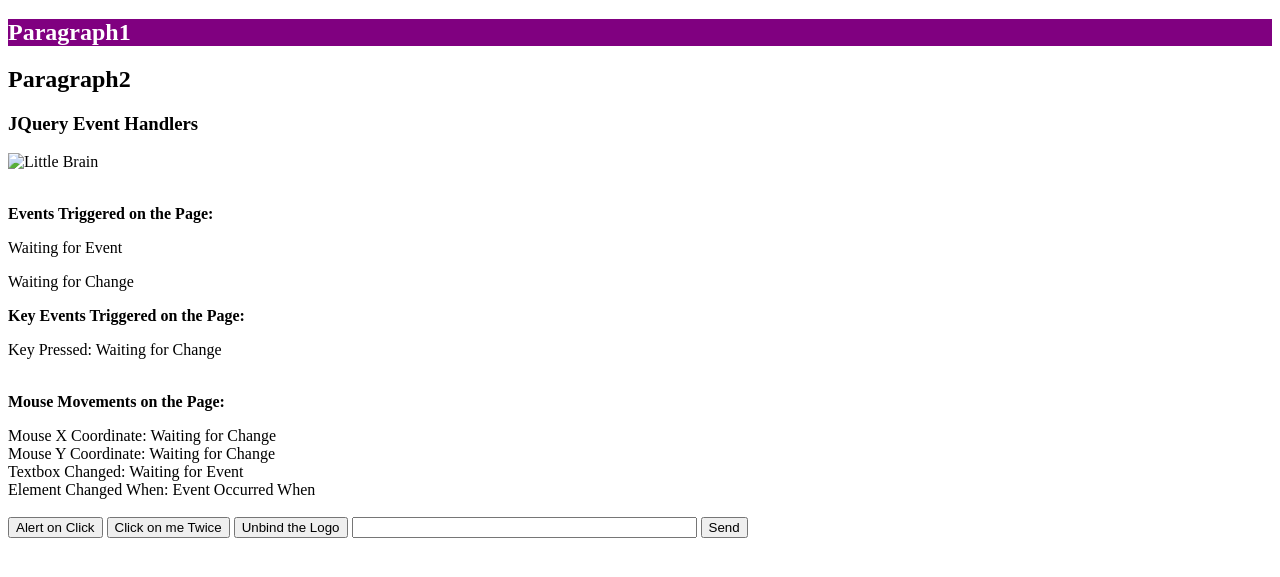
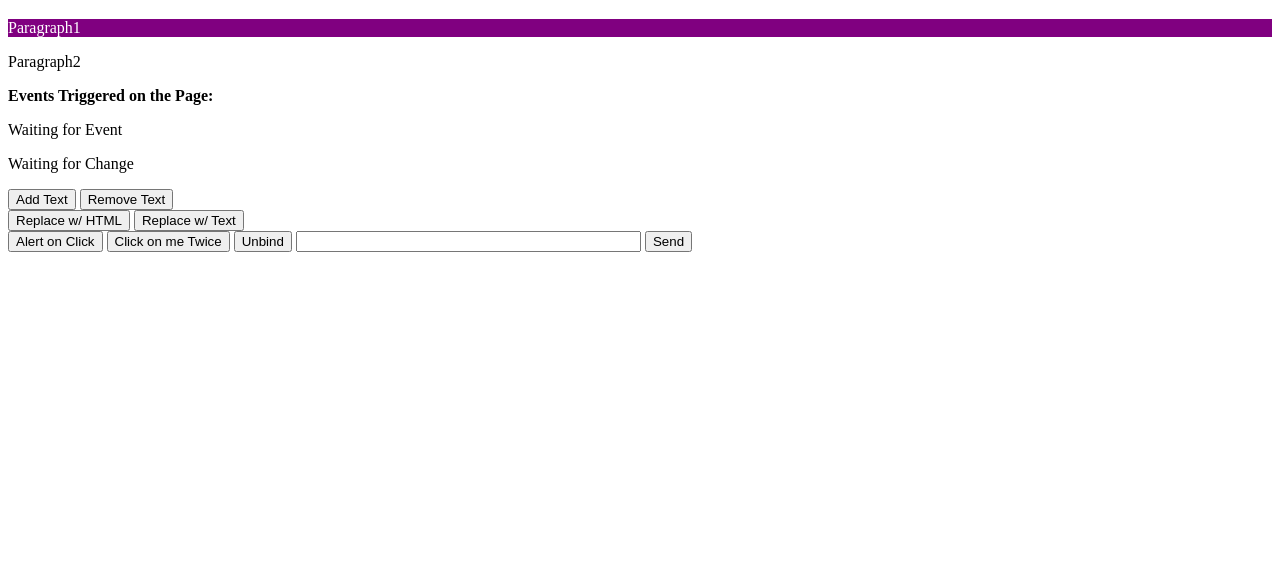
Before and after one commit to NathanaelChow/ChowN-Portfolio-v3-JQuery-, a plain HTML site: page public_html/index.html in a window 1280 px wide. Shown: the part 61-638 px from the top of the page. Drawn offline with nearby package versions, Linux system fonts and the light colour scheme.

Commit message:
Milestone 4 added add paragraph function, remove paragraph function and replace text with html and text functions.

```diff
--- a/public_html/index.html
+++ b/public_html/index.html
@@ -6,7 +6,7 @@ and open the template in the editor.
 -->
 <html>
     <head>
-        <title>TODO supply a title</title>
+        <title>JQuery Site</title>
         <meta charset="UTF-8">
         <meta name="viewport" content="width=device-width, initial-scale=1.0">
         <script src="//ajax.googleapis.com/ajax/libs/jquery/2.1.3/jquery.min.js"></script>
@@ -18,25 +18,12 @@ and open the template in the editor.
 
         </div>
 
-        <h2>Paragraph1</h2>
-        <h2>Paragraph2</h2>
+        <p>Paragraph1</p>
+        <p>Paragraph2</p>
 
         <script type="text/javascript" src="scripts.js"></script>
 
 
-        <div><h3>JQuery Event Handlers</h3></div>
-
-
-
-
-
-<div>
-
-<img src='http://www.newthinktank.com/favicon.png' id='logo' alt='Little Brain' />
-
-</div>
-
-<br />
 
 <div>
 
@@ -50,49 +37,23 @@ and open the template in the editor.
 
 
 
-<div>
+<form action="">
 
-<p><strong>Key Events Triggered on the Page:</strong></p>
+<button type="button" id="addAPara">Add Text</button>
 
-<span id="fourth">Key Pressed:</span>
-
-<span id="fifth">Waiting for Change</span>
-
-</div><br />
+<button type="button" id="removeAPara">Remove Text</button>  <br/>
 
 
+<button type="button" id="h1Tag">Replace w/ HTML</button>
 
-<div>
+<button type="button" id="h1Tag2">Replace w/ Text</button> <br/>
 
-<p><strong>Mouse Movements on the Page:</strong></p>
-
-<span id="sixth">Mouse X Coordinate:</span>
-
-<span id="seventh">Waiting for Change</span><br />
-
-<span id="eighth">Mouse Y Coordinate:</span>
-
-<span id="ninth">Waiting for Change</span><br />
-
-<span>Textbox Changed: </span>
-
-<span id="tenth">Waiting for Event</span><br />
-
-<span>Element Changed When: </span>
-
-<span id="eleventh">Event Occurred When</span>
-
-</div><br />
-
-
-
-<form action="">
 
 <button type="button" id="oneButton">Alert on Click</button>
 
 <button type="button" id="twoButton">Click on me Twice</button>
 
-<button type="button" id="threeButton">Unbind the Logo</button>
+<button type="button" id="threeButton">Unbind</button>
 
 <input type='text' id="textBox1" size=40>
 
--- a/public_html/scripts.js
+++ b/public_html/scripts.js
@@ -7,7 +7,7 @@
 $("document").ready(function(){
    $(".Thing").css("background-color", "red");
 
-   $('h2:first').css({"background-color":"purple","color":"white"});
+   $('p:first').css({"background-color":"purple","color":"white"});
 
 
    $('#oneButton').bind('click',alertButtonClick);
@@ -19,11 +19,34 @@ $("document").ready(function(){
                 .bind('change',onChangeEvent);
 
                 $(window).resize(resizedWindow);
-                $('.Thing').bind('mouseover', mouseOverMe).bind('mouseout', mouseOutMe);
+                $('.Thing').bind('mouseover', mouseOver).bind('mouseout', mouseOut);
                 $('#twoButton').bind('dblclick', dblClickedMe);
                 $("form").submit(function() { alert("Submit button clicked") });
                 $('#threeButton').bind('click',unbindLogo);
+
+
+                $('#replaceWHtml').bind('click', replaceWHtml);
+                $('#replaceWText').bind('click', replaceWText);
+                $('#addAPara').bind('click', addAPara);
+                $('#removeAPara').bind('click', removeAPara);
 });
+
+function replaceWHtml(){
+    $('#h1Tag').html('<h3>H3 Thing</h3>');
+}
+function replaceWText(){
+    $('#h1Tag2').text('<h3>H3 Thing</h3>');
+}
+
+
+function addAPara(){
+    $('#addAPara').append('<p>Another paragraph</p>');
+}
+
+function removeAPara(){
+    $('#removeAPara p:last').remove();
+}
+
 
 function alertButtonClick() {
 alert("There was a button clicked");
@@ -59,14 +82,14 @@ function resizedWindow()
 $("#second").html("Window was resized W: " + $(window).width() + " H: " + $(window).height());
 }
 
-function mouseOverMe()
+function mouseOver()
 {
-$(".Thing").html("Thing 2");
+$(".Thing").css("background-color", "green");
 }
 
-function mouseOutMe()
+function mouseOut()
 {
-$(".Thing").html("Thing");
+$(".Thing").css("background-color", "red");
 }
 
 function dblClickedMe()
--- /dev/null
+++ b/public_html/style.css
@@ -0,0 +1,4 @@
+body
+{
+
+}
```
